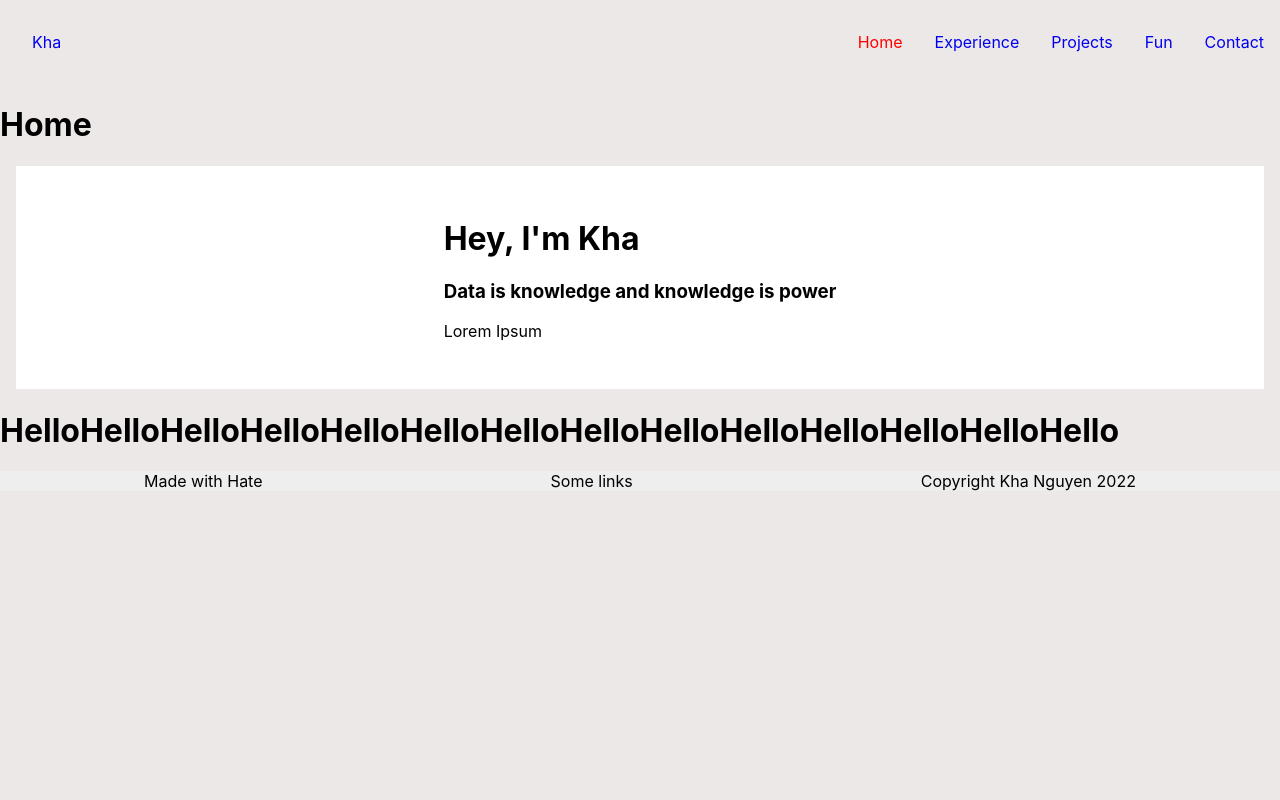
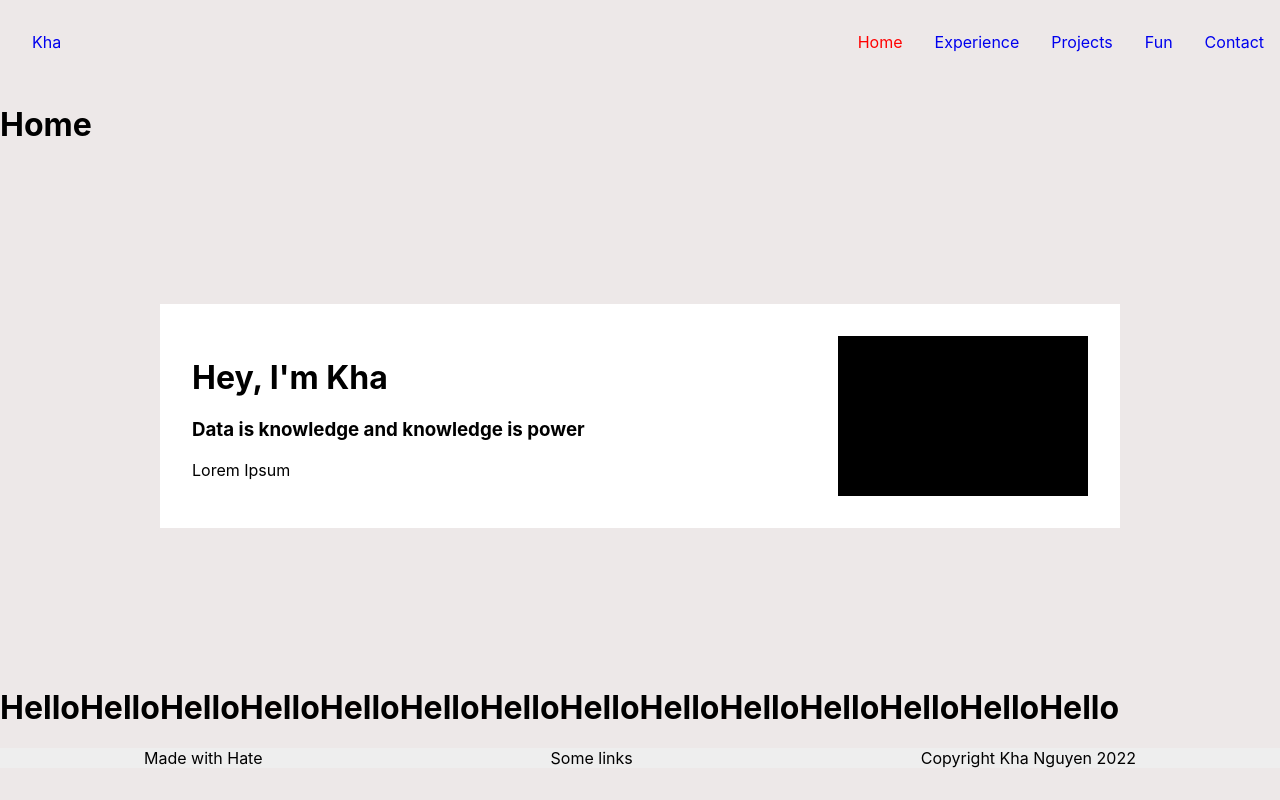
Before and after one commit to Nguyen-Kha/Nguyen-Kha.github.io, a React (Create React App) app: page / in a window 1280 px wide. Built offline with nearby package versions, Linux system fonts and the light colour scheme.

Commit message:
starting css for home page opener card:

```diff
--- a/src/pages/Home/Home.css
+++ b/src/pages/Home/Home.css
@@ -1,10 +1,18 @@
 .opener {
-    margin: 1em;
+    margin: 10em;
     background-color: #FFFFFF;
     display: flex;
-    justify-content: center;
+    /* justify-content: center; */
 }
 
 .opener_content {
     margin: 2em;
+    text-align: left;
+    width: 70%;
 }
+
+.opener_picture {
+    margin: 2em;
+    width: 30%;
+    background-color: #000000;
+}
```
